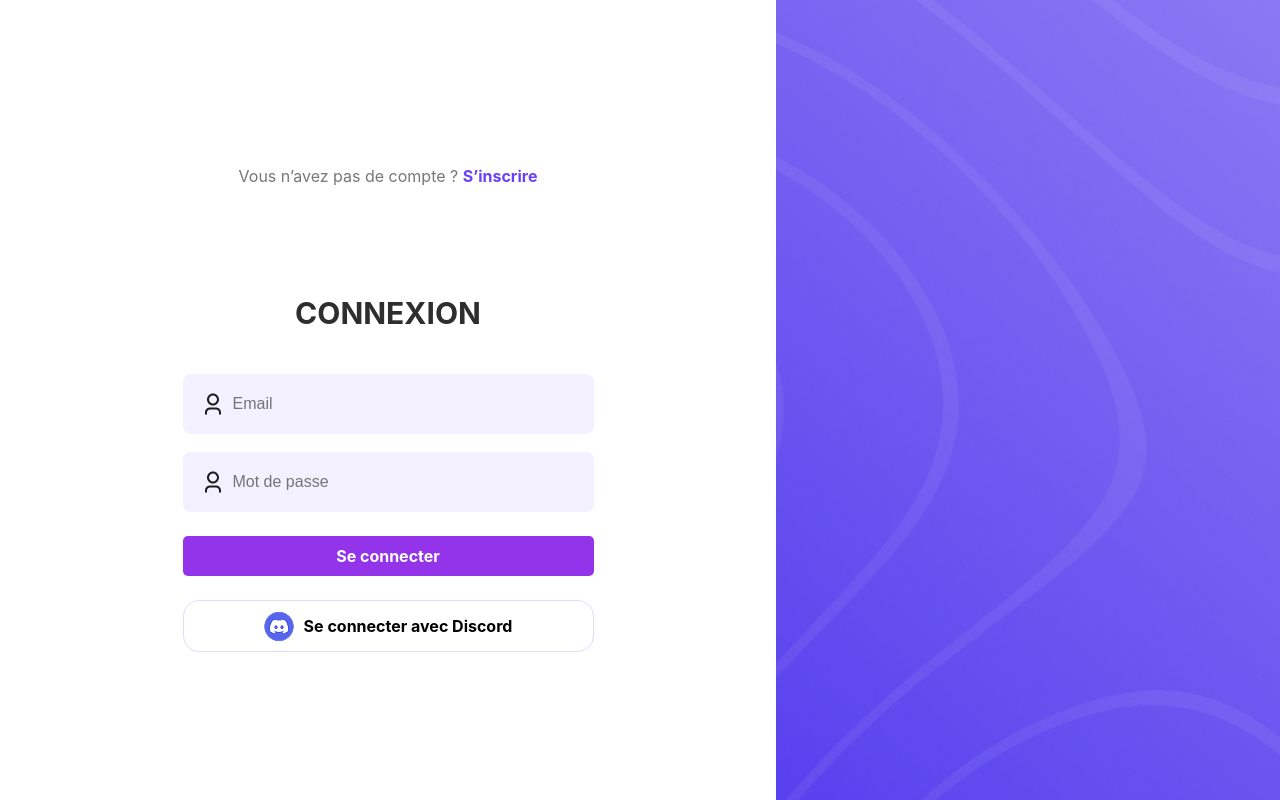
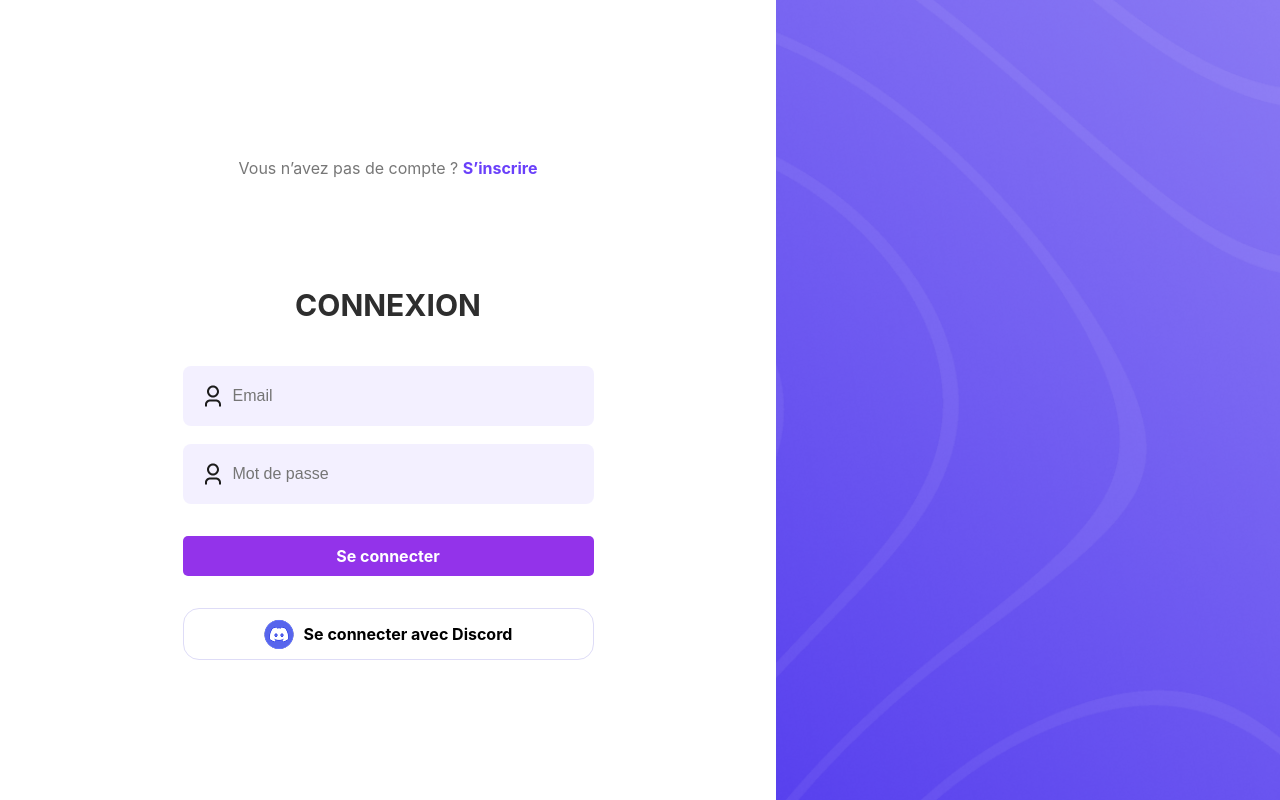
Before and after one commit to Alexisgnd/electron-vite-react-ts, a React (Vite) app: page / in a window 1280 px wide. Built offline with nearby package versions, Linux system fonts and the light colour scheme.

Commit message:
style: increase gap in auth form and add hover effects to buttons

```diff
--- a/src/pages/authentification.scss
+++ b/src/pages/authentification.scss
@@ -46,7 +46,7 @@
         .auth-form {
             display: flex;
             flex-direction: column;
-            gap: 24px;
+            gap: 32px;
             width: 411px;
 
             .input-container {
@@ -100,6 +100,14 @@
                     background-image: url("../assets/discord.png");
                     background-size: cover;
                 }
+
+                &:hover {
+                    background-color: #007bff;
+                    color: #fff;
+                }
+
+                transition: background-color 0.3s ease,
+                color 0.3s ease;
             }
         }
     }
```
